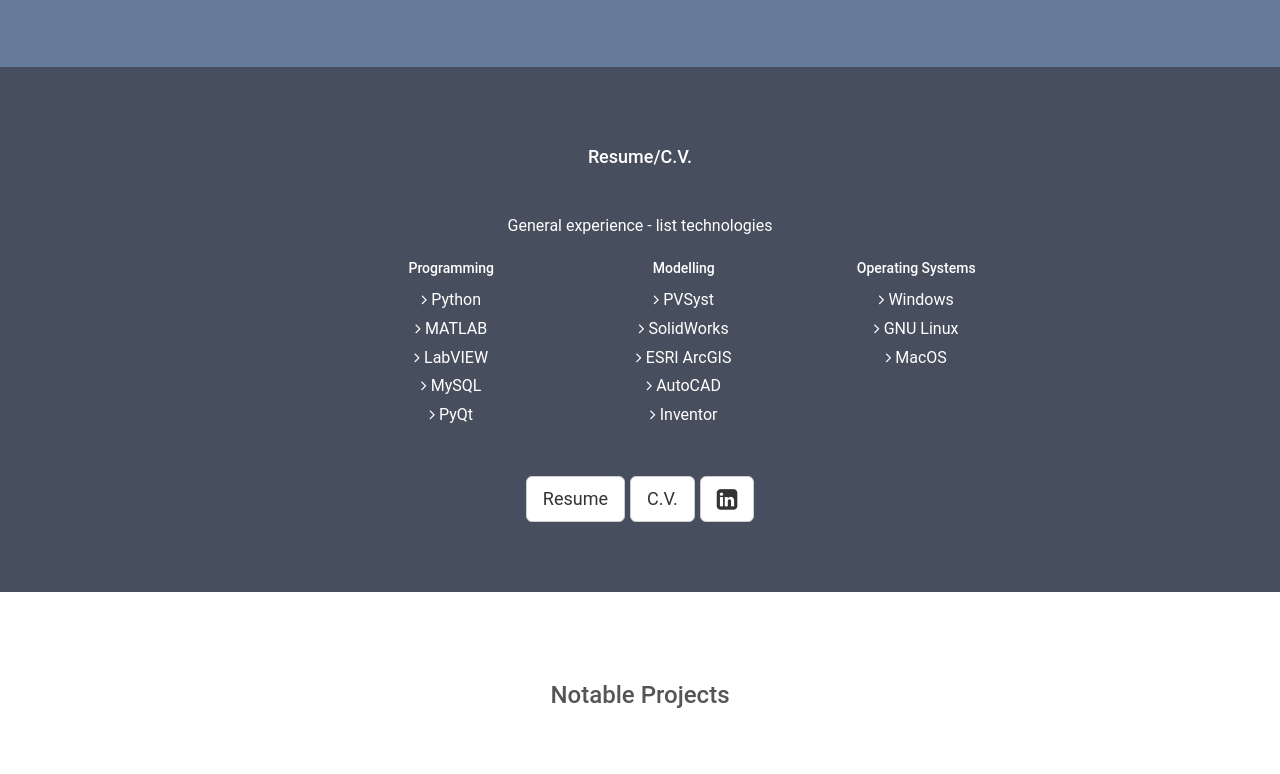
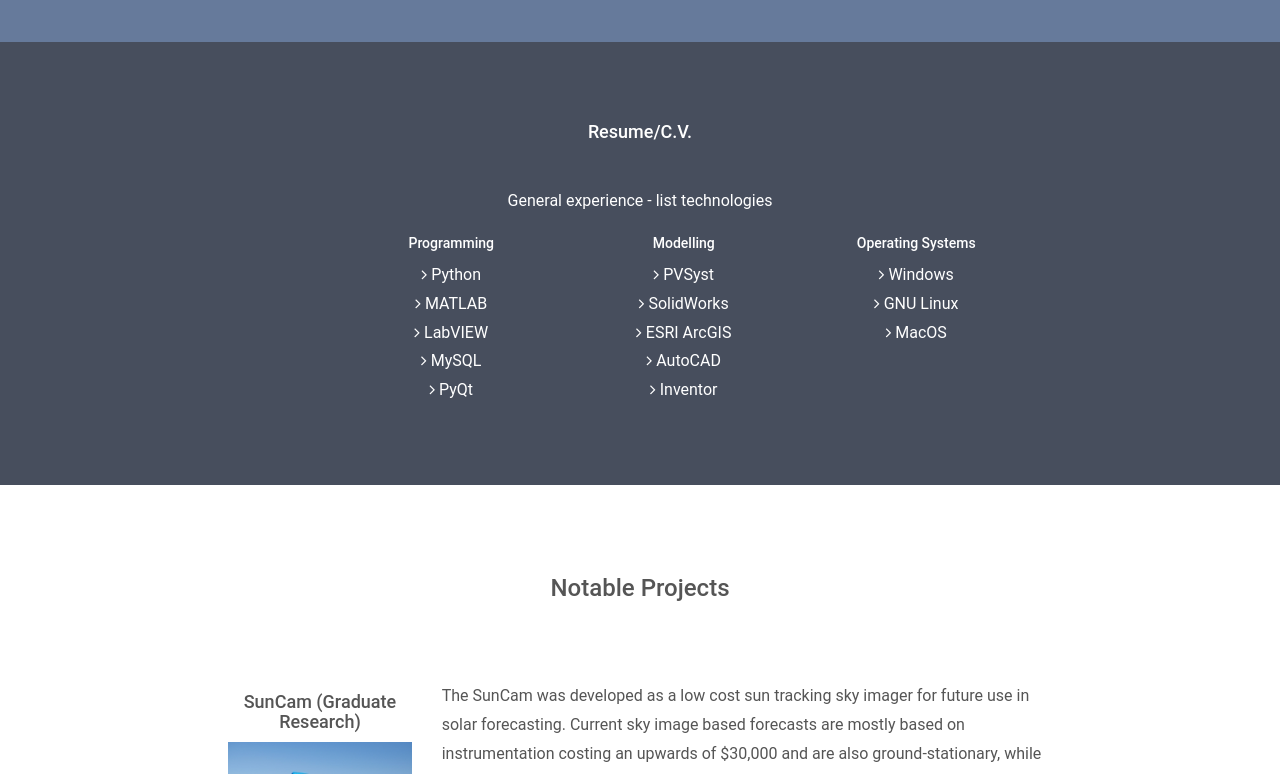
Before and after one commit to renndarawali/renndarawali.github.io, a plain HTML site: page index.html in a window 1280 px wide. Shown: the part 541-1315 px from the top of the page. Drawn offline with nearby package versions, Linux system fonts and the light colour scheme.

Commit message:
delete
delete info

```diff
--- a/index.html
+++ b/index.html
@@ -131,16 +131,8 @@
       </div>
     </div>
   </div>
-  <br>
-  <a href="images/renndarawali_resume_12_20.pdf" class="btn btn-default btn-lg">
-    Resume
-  </a>
-  <a href="images/renndarawali_CV_12_14.pdf" class="btn btn-default btn-lg">
-    C.V.
-  </a>
-  <a href="https://www.linkedin.com/in/renn-darawali-030326b2/" class="btn btn-default btn-lg">
-  <i class="fa fa-linkedin-square fa-lg"> </i>
-  </a>
+
+
 </div>
 
 <!-- Third Container (Grid) -->
```
Also changed, not shown: images/Renn.png (deleted), 2 other files.
